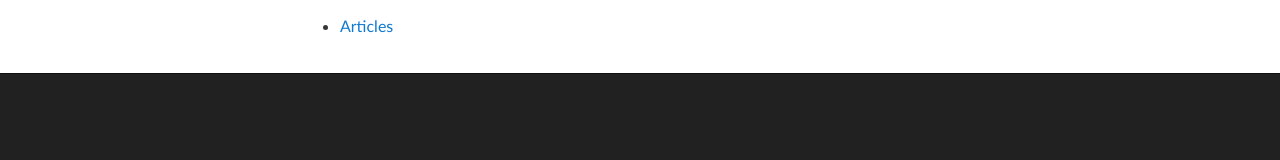
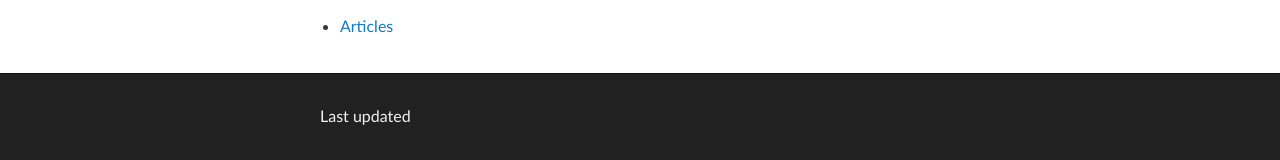
Before and after one commit to masternotions/masternotions.github.io, a Jekyll site: the page built from index.md, in a window 1280 px wide. Shown: the part 1714-1874 px from the top of the page. Built offline with Jekyll 4.4.1, drawn with Linux system fonts in a browser that asks for light colours; before the commit the page ends 1843 px from its top, so only the background shows below that.

Commit message:
Update home.html

```diff
--- a/_layouts/home.html
+++ b/_layouts/home.html
@@ -37,7 +37,7 @@
     <!-- FOOTER  -->
     <div id="footer_wrap" class="outer">
       <footer class="inner">
-        <p>{{ site.footer }}</p>
+        <p>Last updated {{ site.modified }}</p>
       </footer>
     </div>
 
```
